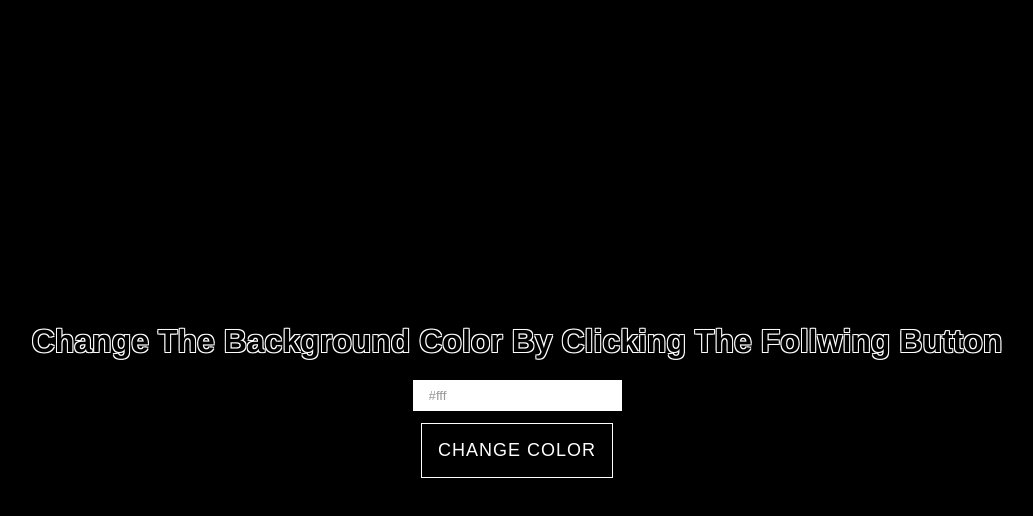
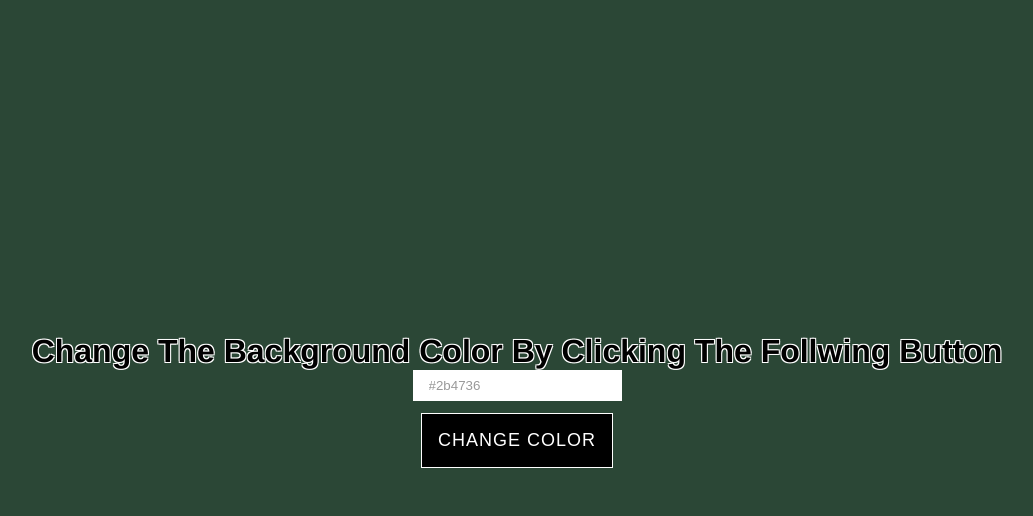
Before and after one commit to imrul099/Dom-Project, a plain HTML site: page generate-hex-color/index.html in a window 1280 px wide. Both pictures are taken after a click on the button "CHANGE COLOR". Shown: the whole page, without its empty margins (123-1156 px from the left). Drawn offline with Linux system fonts and the light colour scheme.

Commit message:
commited for hex code

```diff
--- a/generate-hex-color/app.js
+++ b/generate-hex-color/app.js
@@ -0,0 +1,36 @@
+/**
+ * Project Reference :
+ * Change the background color by genrating random gex color by clicking a button
+ * Also display the hex code to a display input field
+ */
+
+// Steps:
+
+//setp 1: create onload handler
+window.onload = () => {
+    main();
+};
+
+function main() {
+    const root = document.getElementById('main-container');
+    const btn = document.getElementById('change-btn');
+    const output = document.getElementById('output');
+
+    btn.addEventListener('click', function(){
+        const bgColor = generateColor();
+
+        root.style.backgroundColor = bgColor;
+        output.value = bgColor;
+    });
+}
+
+
+ //step 2 : random color generator funtion;
+function generateColor() {
+    //
+    const red = Math.floor(Math.random() *255)
+    const green = Math.floor(Math.random() *255)
+    const blue = Math.floor(Math.random() *255);
+
+    return `#${red.toString(16)}${green.toString(16)}${blue.toString(16)}`;
+};
--- a/generate-hex-color/index.html
+++ b/generate-hex-color/index.html
@@ -6,13 +6,13 @@
     <title>Generate Hex Color Code</title>
     <link rel="stylesheet" href="./styles.css">
 </head>
-<body>
-    <div class="main-container">
-        <div class="container" id="container">
+<body id="">
+    <div id="main-container" class="main-container">
             <h1>Change The Background Color By Clicking The Follwing Button</h1>
-        </div>
         <input type="text" disabled value="#fff" id="output">
         <button id="change-btn">Change Color</button>
     </div>
+
+    <script src="./app.js"></script>
 </body>
 </html>
--- a/generate-hex-color/styles.css
+++ b/generate-hex-color/styles.css
@@ -7,10 +7,10 @@
 body{
     font-family: 'Franklin Gothic Medium', 'Arial Narrow', Arial, sans-serif;
     font-size: 16px;
-    background-color: #000;
 }
 
 .main-container{
+    background-color: #000;
     width: 100%;
     height: 100vh;
     display: flex;
```
